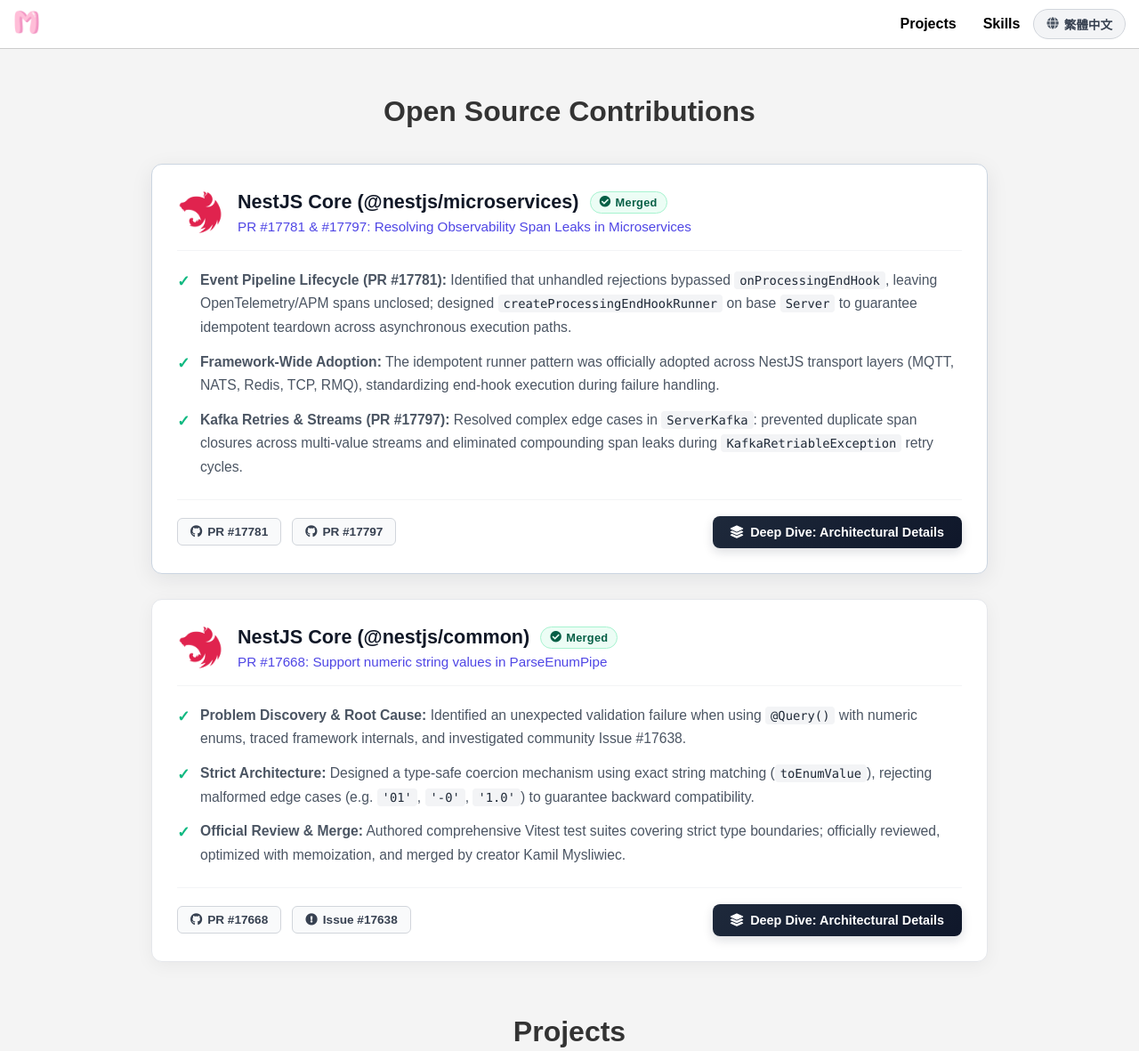
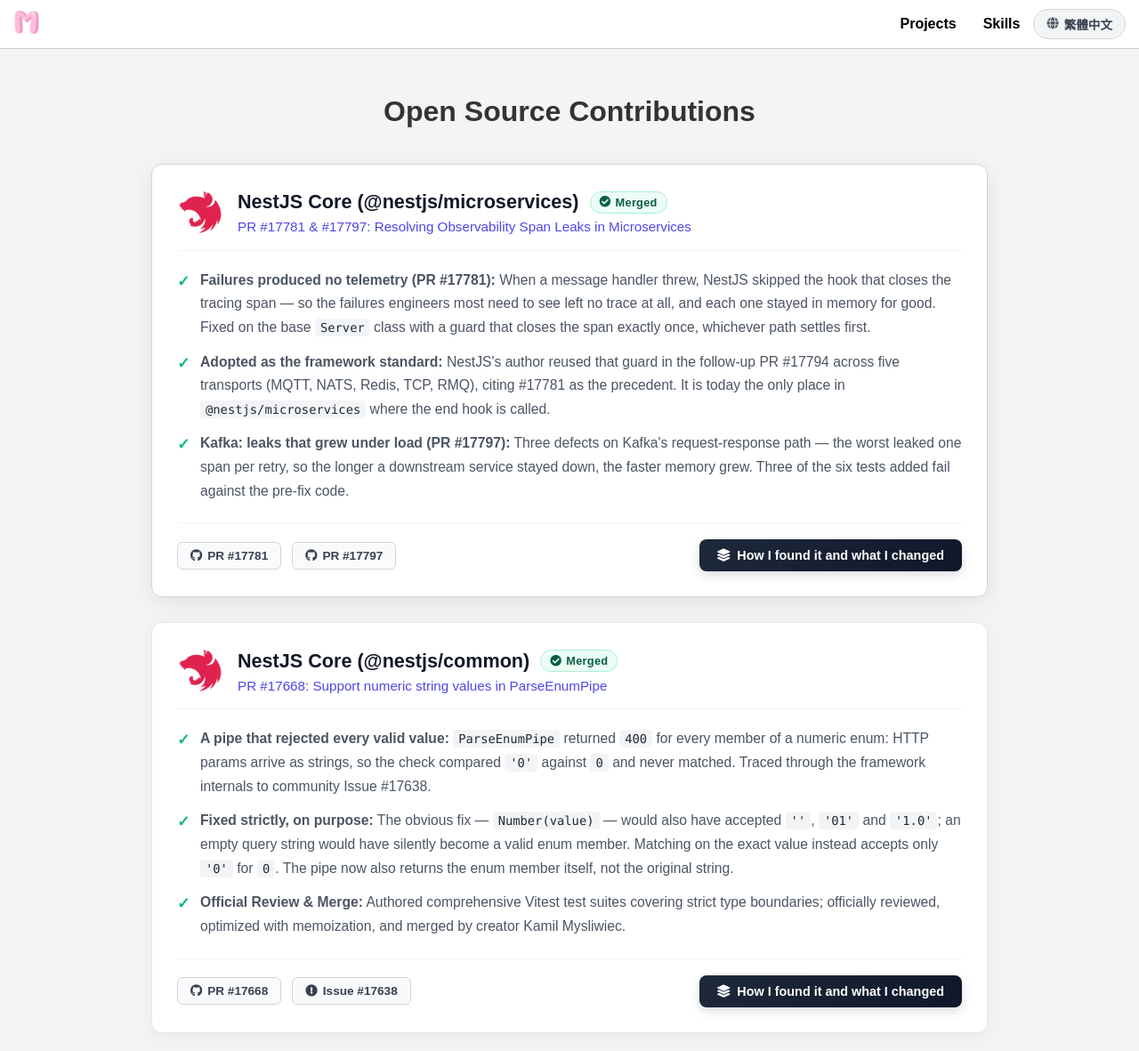
Before and after one commit to MingLin1995/Resume, a website: page public/projects.html in a window 1280 px wide. Shown: the top 1181 px of the page at 89% size. Drawn offline with Linux system fonts and the light colour scheme.

Commit message:
refactor: 重寫開源貢獻卡片文案，改以問題後果開場並補齊技術細節
- 卡片摘要 (Card Summary)：
  - 微服務系列三條摘要改以「失敗造成的後果」開場，術語與程式碼片段下放至 Deep Dive
  - 具名 NestJS 作者於 #17794 沿用該防護機制，並補上「套件內唯一呼叫點」此一可查證事實
  - #17797 補齊第三項缺陷（NO_MESSAGE_HANDLER 未配對 end hook）與測試證據（六項新增測試中三項於修復前為失敗）
  - ParseEnumPipe 兩條摘要改述實際症狀（合法值一律回 400），並說明捨棄 Number() 轉型的取捨理由

- 深度解析 (Deep Dive)：
  - 新增 modal_sec2_p4，補述 transform 回傳列舉成員的修正，闡明僅修驗證將導致 switch 比對靜默失效
  - 測試矩陣補上負數列舉覆蓋，並將原「架構擴充性」條目改為數字字串列舉的型別保全斷言

- 介面與多語系 (UI & i18n)：
  - Deep Dive 按鈕文案改為行為導向（How I found it and what I changed／如何發現，以及我改了什麼）
  - 中英雙語 (en/zh) 擴充至 101 組鍵值，並確認完全對稱且與 HTML 標記一一對應

```diff
--- a/public/js/i18n.js
+++ b/public/js/i18n.js
@@ -22,10 +22,10 @@
     oss_nest_microservices_title: "NestJS Core (@nestjs/microservices)",
     oss_nest_microservices_badge_merged: "Merged",
     oss_nest_microservices_pr_link_title: "PR #17781 & #17797: Resolving Observability Span Leaks in Microservices",
-    oss_nest_microservices_summary_1: "<strong>Event Pipeline Lifecycle (PR #17781):</strong> Identified that unhandled rejections bypassed <code>onProcessingEndHook</code>, leaving OpenTelemetry/APM spans unclosed; designed <code>createProcessingEndHookRunner</code> on base <code>Server</code> to guarantee idempotent teardown across asynchronous execution paths.",
-    oss_nest_microservices_summary_2: "<strong>Framework-Wide Adoption:</strong> The idempotent runner pattern was officially adopted across NestJS transport layers (MQTT, NATS, Redis, TCP, RMQ), standardizing end-hook execution during failure handling.",
-    oss_nest_microservices_summary_3: "<strong>Kafka Retries & Streams (PR #17797):</strong> Resolved complex edge cases in <code>ServerKafka</code>: prevented duplicate span closures across multi-value streams and eliminated compounding span leaks during <code>KafkaRetriableException</code> retry cycles.",
-    btn_deep_dive_microservices: "Deep Dive: Architectural Details",
+    oss_nest_microservices_summary_1: "<strong>Failures produced no telemetry (PR #17781):</strong> When a message handler threw, NestJS skipped the hook that closes the tracing span &mdash; so the failures engineers most need to see left no trace at all, and each one stayed in memory for good. Fixed on the base <code>Server</code> class with a guard that closes the span exactly once, whichever path settles first.",
+    oss_nest_microservices_summary_2: "<strong>Adopted as the framework standard:</strong> NestJS's author reused that guard in the follow-up PR #17794 across five transports (MQTT, NATS, Redis, TCP, RMQ), citing #17781 as the precedent. It is today the only place in <code>@nestjs/microservices</code> where the end hook is called.",
+    oss_nest_microservices_summary_3: "<strong>Kafka: leaks that grew under load (PR #17797):</strong> Three defects on Kafka's request-response path &mdash; the worst leaked one span per retry, so the longer a downstream service stayed down, the faster memory grew. Three of the six tests added fail against the pre-fix code.",
+    btn_deep_dive_microservices: "How I found it and what I changed",
 
     // Deep Dive Modal - Unified Microservices Series
     modal_microservices_title: "Observability Lifecycle in NestJS Microservices",
@@ -65,10 +65,10 @@
     oss_nest_title: "NestJS Core (@nestjs/common)",
     oss_nest_badge_merged: "Merged",
     oss_nest_pr_link_title: "PR #17668: Support numeric string values in ParseEnumPipe",
-    oss_nest_summary_1: "<strong>Problem Discovery & Root Cause:</strong> Identified an unexpected validation failure when using <code>@Query()</code> with numeric enums, traced framework internals, and investigated community Issue #17638.",
-    oss_nest_summary_2: "<strong>Strict Architecture:</strong> Designed a type-safe coercion mechanism using exact string matching (<code>toEnumValue</code>), rejecting malformed edge cases (e.g. <code>'01'</code>, <code>'-0'</code>, <code>'1.0'</code>) to guarantee backward compatibility.",
+    oss_nest_summary_1: "<strong>A pipe that rejected every valid value:</strong> <code>ParseEnumPipe</code> returned <code>400</code> for every member of a numeric enum: HTTP params arrive as strings, so the check compared <code>'0'</code> against <code>0</code> and never matched. Traced through the framework internals to community Issue #17638.",
+    oss_nest_summary_2: "<strong>Fixed strictly, on purpose:</strong> The obvious fix &mdash; <code>Number(value)</code> &mdash; would also have accepted <code>''</code>, <code>'01'</code> and <code>'1.0'</code>; an empty query string would have silently become a valid enum member. Matching on the exact value instead accepts only <code>'0'</code> for <code>0</code>. The pipe now also returns the enum member itself, not the original string.",
     oss_nest_summary_3: "<strong>Official Review & Merge:</strong> Authored comprehensive Vitest test suites covering strict type boundaries; officially reviewed, optimized with memoization, and merged by creator Kamil Mysliwiec.",
-    btn_deep_dive: "Deep Dive: Architectural Details",
+    btn_deep_dive: "How I found it and what I changed",
 
     // Deep Dive Modal - PR #17668
     modal_title: "Numeric String Coercion in ParseEnumPipe",
@@ -86,12 +86,13 @@
     modal_sec2_p1: "The design required careful consideration: a loose approach using regular expressions combined with <code>Number(value)</code> would unintentionally coerce ambiguous inputs—such as <code>'00'</code>, <code>'01'</code>, <code>'1.0'</code>, or <code>'-0'</code>—violating strict TypeScript enum semantics.",
     modal_sec2_p2: "To ensure rigorous type safety and backward compatibility, <code>toEnumValue</code> evaluates two distinct conditions: preserving strict identity comparison for standard inputs, and enabling string literal matching exclusively when an enum member is a number and input is a string:",
     modal_sec2_p3: "This guaranteed zero regular expression overhead and rejected malformed inputs upfront, preserving strict enum typing while cleanly coercing valid numeric string representations into their canonical enum values.",
+    modal_sec2_p4: "Validation was only half of the defect. <code>transform</code> still returned the raw input, so a parameter annotated <code>Status</code> would hold the string <code>'0'</code> at runtime and <code>switch (status) { case Status.Active: }</code> would silently never match &mdash; a failure with no error to trace. It now returns the matched enum member, keeping the runtime value aligned with the declared type, while string enums such as <code>Digit.Zero = '0'</code> keep their string values through the identity branch.",
 
     modal_sec3_title: "3. Testing Matrix & Official Memoization",
     modal_sec3_p1: "A comprehensive Vitest test suite was authored to validate the implementation across enum variations and edge cases:",
     modal_sec3_li1: "<strong>Strict edge case rejections:</strong> Explicitly asserted that ambiguous numeric inputs like <code>'01'</code>, <code>'1.0'</code>, and <code>'-0'</code> throw <code>BadRequestException</code>.",
-    modal_sec3_li2: "<strong>Comprehensive enum coverage:</strong> Validated seamless compatibility across string enums, numeric enums, mixed enums, and float-valued enums.",
-    modal_sec3_li3: "<strong>Extensibility:</strong> Cleanly structured protected methods with accurate <code>getEnumValues(): (string | number)[]</code> typing.",
+    modal_sec3_li2: "<strong>Comprehensive enum coverage:</strong> Validated string enums, numeric enums, mixed enums, negative values, and float-valued enums.",
+    modal_sec3_li3: "<strong>Type preservation:</strong> Asserted that a string enum whose values are digit characters (<code>Digit.Zero = '0'</code>) keeps its string type and is never coerced to a number.",
     modal_sec3_p2: "NestJS creator <strong>Kamil Mysliwiec</strong> reviewed the PR and contributed a follow-up commit (<code>perf(common): memoize enum values lookup</code>) to cache enum lookups across HTTP requests, subsequently merging PR #17668 into the master branch.",
 
     modal_btn_close: "Close",
@@ -152,10 +153,10 @@
     oss_nest_microservices_title: "NestJS 官方核心庫 (@nestjs/microservices)",
     oss_nest_microservices_badge_merged: "已合併 (Merged)",
     oss_nest_microservices_pr_link_title: "PR #17781 & #17797: 修復微服務事件管線與 Kafka 中的 Span 洩漏問題",
-    oss_nest_microservices_summary_1: "<strong>事件管線生命週期治理（PR #17781）：</strong> 分析事件處理器 reject 拋錯時會跳過 <code>onProcessingEndHook</code>，導致 OpenTelemetry / APM 追蹤 Span 未能閉合；於基底 <code>Server</code> 引入具冪等特性的 <code>createProcessingEndHookRunner</code>，防範非同步執行時的重複 teardown。",
-    oss_nest_microservices_summary_2: "<strong>官方跨傳輸層採納：</strong> 冪等防護機制獲官方套用於 MQTT、NATS、Redis、TCP 與 RMQ 等多種傳輸層，統一了微服務在異常路徑上的 Hook 執行標準。",
-    oss_nest_microservices_summary_3: "<strong>Kafka 重試邊界與串流收斂（PR #17797）：</strong> 深入梳理 <code>ServerKafka</code> 請求回應管線：修正多值串流重複關閉 Span 的問題，並修復 <code>KafkaRetriableException</code> 在自動重試過程中持續累積未閉合 Span 的隱患。",
-    btn_deep_dive_microservices: "詳細架構解析 (Deep Dive)",
+    oss_nest_microservices_summary_1: "<strong>失敗的請求留不下任何追蹤紀錄（PR #17781）：</strong> 事件處理器拋出例外時，NestJS 會跳過關閉追蹤 Span 的 hook——工程師最需要觀察的失敗案例反而完全沒有追蹤資料，而且每一筆都永久滯留在記憶體中。於基底 <code>Server</code> 類別加入防護，確保 Span 只會被關閉一次，無論哪條非同步路徑先結束。",
+    oss_nest_microservices_summary_2: "<strong>獲官方採納為框架標準：</strong> NestJS 作者於後續 PR #17794 沿用此防護機制，套用至 MQTT、NATS、Redis、TCP、RMQ 五種傳輸層，並以 #17781 為實作先例。現今整個 <code>@nestjs/microservices</code> 套件中，end hook 僅存此一處呼叫點。",
+    oss_nest_microservices_summary_3: "<strong>Kafka：越出事漏得越快（PR #17797）：</strong> 修復 Kafka 請求回應路徑上的三項缺陷，其中最嚴重的一項會在每次重試時多漏一個 Span——下游服務掛得越久，記憶體成長得越快。新增的六項測試中，有三項在修復前的程式碼上為失敗狀態。",
+    btn_deep_dive_microservices: "如何發現，以及我改了什麼",
 
     // Deep Dive Modal - Unified Microservices Series
     modal_microservices_title: "NestJS 微服務 Observability 生命週期治理",
@@ -195,10 +196,10 @@
     oss_nest_title: "NestJS 官方核心庫 (@nestjs/common)",
     oss_nest_badge_merged: "已合併 (Merged)",
     oss_nest_pr_link_title: "PR #17668: 支援 ParseEnumPipe 數值字串型態轉換",
-    oss_nest_summary_1: "<strong>實戰發現與定位 Issue #17638：</strong> 於專案實作 <code>@Query()</code> 搭配數值列舉時發現驗證異常，主動探究框架底層機制，並追蹤定位至官方 Issue #17638 提出修復。",
-    oss_nest_summary_2: "<strong>嚴謹架構設計：</strong> 設計型別安全的轉型機制（<code>toEnumValue</code>），採用精確字串比對，嚴格拒絕模糊的邊界案例（如 <code>'01'</code>、<code>'-0'</code>、<code>'1.0'</code>），確保向下相容與型別嚴謹。",
+    oss_nest_summary_1: "<strong>一個把所有合法值都擋掉的 Pipe：</strong> <code>ParseEnumPipe</code> 會對數值列舉的每一個成員回傳 <code>400</code>：HTTP 參數抵達時皆為字串，因此比對的是 <code>'0'</code> 與 <code>0</code>，永遠不會相等。追溯框架底層機制後定位至官方 Issue #17638。",
+    oss_nest_summary_2: "<strong>刻意選擇嚴格的修法：</strong> 最直覺的修法 <code>Number(value)</code> 會連 <code>''</code>、<code>'01'</code>、<code>'1.0'</code> 一併放行——空白的查詢參數會悄悄變成一個合法的列舉值。改以精確值比對，<code>0</code> 就只接受 <code>'0'</code>。同時讓 Pipe 回傳列舉成員本身，而非原始字串。",
     oss_nest_summary_3: "<strong>官方 Review 與合併：</strong> 完整補齊 Vitest 單元測試與型別邊界防禦，由 NestJS 創始人 Kamil Mysliwiec 親自 Review、追加記憶化優化並順利合併進 master 分支。",
-    btn_deep_dive: "詳細架構解析 (Deep Dive)",
+    btn_deep_dive: "如何發現，以及我改了什麼",
 
     // Deep Dive Modal - PR #17668
     modal_title: "ParseEnumPipe 數值字串型態轉換機制",
@@ -216,12 +217,13 @@
     modal_sec2_p1: "這項修正的架構關鍵在於型別嚴謹度：若採用寬鬆的正則表達式搭配 <code>Number(value)</code> 轉型，會導致 <code>'00'</code>、<code>'01'</code>、<code>'1.0'</code> 或 <code>'-0'</code> 等模糊字串被錯誤視為合法成員，破壞 TypeScript 列舉的精確語意。",
     modal_sec2_p2: "為了確保型別邊界與向下相容性，於 <code>toEnumValue</code> 設計兩層比對：保留原有的嚴格恆等比對，僅在「列舉值為 number 且輸入為 string」時啟用字面值轉型：",
     modal_sec2_p3: "這種設計既避免了正則比對的額外開銷，又能嚴格拒絕不合規的邊界值，在確保零副作用的前提下，將合法的數值字串無縫轉型為對應的列舉型別。",
+    modal_sec2_p4: "驗證僅是缺陷的一半。<code>transform</code> 當時仍原樣回傳輸入值，因此標註為 <code>Status</code> 的參數在執行期實際持有的是字串 <code>'0'</code>，<code>switch (status) { case Status.Active: }</code> 會靜默地永不成立——一種沒有任何錯誤訊息可追的失效。修正後改為回傳比對到的列舉成員，使執行期值與宣告型別一致；而 <code>Digit.Zero = '0'</code> 這類字串列舉則透過恆等比對分支保留其字串型別。",
 
     modal_sec3_title: "3. 邊界測試矩陣與官方快取最佳化",
     modal_sec3_p1: "實作附帶了完整的 Vitest 單元測試矩陣，全面覆蓋各類列舉場景與防禦邊界：",
     modal_sec3_li1: "<strong>邊界防禦斷言：</strong> 嚴格斷言 <code>'01'</code>、<code>'1.0'</code> 與 <code>'-0'</code> 等模糊輸入均正確被拒絕並拋出 <code>BadRequestException</code>。",
-    modal_sec3_li2: "<strong>完整列舉類型覆蓋：</strong> 確保數值列舉、字串列舉、混合型列舉與包含浮點數的列舉皆能正確解析。",
-    modal_sec3_li3: "<strong>架構擴充性：</strong> 梳理 protected 方法層級，為 <code>getEnumValues()</code> 補齊精確的 <code>(string | number)[]</code> 型別宣告。",
+    modal_sec3_li2: "<strong>完整列舉類型覆蓋：</strong> 涵蓋數值列舉、字串列舉、混合型列舉、負數值與包含浮點數的列舉。",
+    modal_sec3_li3: "<strong>型別保全：</strong> 斷言值為數字字元的字串列舉（<code>Digit.Zero = '0'</code>）維持字串型別，不會被轉型為數值。",
     modal_sec3_p2: "PR 提交後，NestJS 創辦人 <strong>Kamil Mysliwiec</strong> 親自審查程式碼，追加了記憶化快取最佳化（<code>perf(common): memoize enum values lookup</code>）以避免每次請求重複計算列舉值，隨後順利將 PR #17668 合併至 master 分支。",
 
     modal_btn_close: "關閉",
--- a/public/projects.html
+++ b/public/projects.html
@@ -60,13 +60,13 @@
             <div class="oss-body">
               <ul class="oss-summary-list">
                 <li data-i18n-html="oss_nest_microservices_summary_1">
-                  <strong>Event Pipeline Lifecycle (PR #17781):</strong> Identified that unhandled rejections bypassed <code>onProcessingEndHook</code>, leaving OpenTelemetry/APM spans unclosed; designed <code>createProcessingEndHookRunner</code> on base <code>Server</code> to guarantee idempotent teardown across asynchronous execution paths.
+                  <strong>Failures produced no telemetry (PR #17781):</strong> When a message handler threw, NestJS skipped the hook that closes the tracing span &mdash; so the failures engineers most need to see left no trace at all, and each one stayed in memory for good. Fixed on the base <code>Server</code> class with a guard that closes the span exactly once, whichever path settles first.
                 </li>
                 <li data-i18n-html="oss_nest_microservices_summary_2">
-                  <strong>Framework-Wide Adoption:</strong> The idempotent runner pattern was officially adopted across NestJS transport layers (MQTT, NATS, Redis, TCP, RMQ), standardizing end-hook execution during failure handling.
+                  <strong>Adopted as the framework standard:</strong> NestJS's author reused that guard in the follow-up PR #17794 across five transports (MQTT, NATS, Redis, TCP, RMQ), citing #17781 as the precedent. It is today the only place in <code>@nestjs/microservices</code> where the end hook is called.
                 </li>
                 <li data-i18n-html="oss_nest_microservices_summary_3">
-                  <strong>Kafka Retries & Streams (PR #17797):</strong> Resolved complex edge cases in <code>ServerKafka</code>: prevented duplicate span closures across multi-value streams and eliminated compounding span leaks during <code>KafkaRetriableException</code> retry cycles.
+                  <strong>Kafka: leaks that grew under load (PR #17797):</strong> Three defects on Kafka's request-response path &mdash; the worst leaked one span per retry, so the longer a downstream service stayed down, the faster memory grew. Three of the six tests added fail against the pre-fix code.
                 </li>
               </ul>
             </div>
@@ -82,7 +82,7 @@
               </div>
               <button type="button" class="btn-deep-dive" data-modal-target="#deep-dive-modal-microservices">
                 <i class="fas fa-layer-group"></i>
-                <span data-i18n="btn_deep_dive_microservices">Deep Dive: Architectural Details</span>
+                <span data-i18n="btn_deep_dive_microservices">How I found it and what I changed</span>
               </button>
             </div>
           </div>
@@ -107,10 +107,10 @@
             <div class="oss-body">
               <ul class="oss-summary-list">
                 <li data-i18n-html="oss_nest_summary_1">
-                  <strong>Problem Discovery & Root Cause:</strong> Identified an unexpected validation failure when using <code>@Query()</code> with numeric enums, traced framework internals, and investigated community Issue #17638.
+                  <strong>A pipe that rejected every valid value:</strong> <code>ParseEnumPipe</code> returned <code>400</code> for every member of a numeric enum: HTTP params arrive as strings, so the check compared <code>'0'</code> against <code>0</code> and never matched. Traced through the framework internals to community Issue #17638.
                 </li>
                 <li data-i18n-html="oss_nest_summary_2">
-                  <strong>Strict Architecture:</strong> Designed a type-safe coercion mechanism using exact string matching (<code>toEnumValue</code>), rejecting malformed edge cases (e.g. <code>'01'</code>, <code>'-0'</code>, <code>'1.0'</code>) to guarantee backward compatibility.
+                  <strong>Fixed strictly, on purpose:</strong> The obvious fix &mdash; <code>Number(value)</code> &mdash; would also have accepted <code>''</code>, <code>'01'</code> and <code>'1.0'</code>; an empty query string would have silently become a valid enum member. Matching on the exact value instead accepts only <code>'0'</code> for <code>0</code>. The pipe now also returns the enum member itself, not the original string.
                 </li>
                 <li data-i18n-html="oss_nest_summary_3">
                   <strong>Official Review & Merge:</strong> Authored comprehensive Vitest test suites covering strict type boundaries; officially reviewed, optimized with memoization, and merged by creator Kamil Mysliwiec.
@@ -129,7 +129,7 @@
               </div>
               <button type="button" class="btn-deep-dive" data-modal-target="#deep-dive-modal-17668">
                 <i class="fas fa-layer-group"></i>
-                <span data-i18n="btn_deep_dive">Deep Dive: Architectural Details</span>
+                <span data-i18n="btn_deep_dive">How I found it and what I changed</span>
               </button>
             </div>
           </div>
@@ -497,6 +497,9 @@
         String(enumValue) === value),
   );
 }</code></pre>
+            <p data-i18n-html="modal_sec2_p4">
+              Validation was only half of the defect. <code>transform</code> still returned the raw input, so a parameter annotated <code>Status</code> would hold the string <code>'0'</code> at runtime and <code>switch (status) { case Status.Active: }</code> would silently never match &mdash; a failure with no error to trace. It now returns the matched enum member, keeping the runtime value aligned with the declared type, while string enums such as <code>Digit.Zero = '0'</code> keep their string values through the identity branch.
+            </p>
             <div class="modal-highlight-box">
               <p data-i18n-html="modal_sec2_p3">
                 This guaranteed zero regular expression overhead and rejected malformed inputs upfront, preserving strict enum typing while cleanly coercing valid numeric string representations into their canonical enum values.
@@ -517,10 +520,10 @@
                 <strong>Strict edge case rejections:</strong> Explicitly asserted that ambiguous numeric inputs like <code>'01'</code>, <code>'1.0'</code>, and <code>'-0'</code> throw <code>BadRequestException</code>.
               </li>
               <li data-i18n-html="modal_sec3_li2">
-                <strong>Comprehensive enum coverage:</strong> Validated seamless compatibility across string enums, numeric enums, mixed enums, and float-valued enums.
+                <strong>Comprehensive enum coverage:</strong> Validated string enums, numeric enums, mixed enums, negative values, and float-valued enums.
               </li>
               <li data-i18n-html="modal_sec3_li3">
-                <strong>Extensibility:</strong> Cleanly structured protected methods with accurate <code>getEnumValues(): (string | number)[]</code> typing.
+                <strong>Type preservation:</strong> Asserted that a string enum whose values are digit characters (<code>Digit.Zero = '0'</code>) keeps its string type and is never coerced to a number.
               </li>
             </ul>
             <div class="modal-highlight-box">
```
